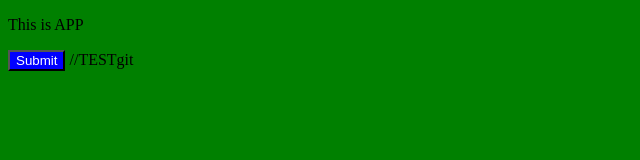
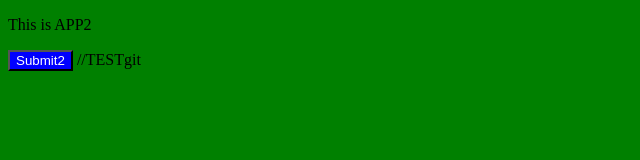
Before and after one commit to dohungcuongth-glitch/firs-ttest, a plain HTML site: page index.html in a window 1280 px wide. Shown: the full height of the page, 0-640 px from the left. Drawn offline with Linux system fonts and the light colour scheme.

Commit message:
update index file2

```diff
--- a/index.html
+++ b/index.html
@@ -10,9 +10,9 @@
 </head>
 <body>
 
-    <p>This is APP</p>
+    <p>This is APP2 </p>
 
-    <button type="button">Submit</button>
+    <button type="button">Submit2 </button>
 
 </body>
 </html>
```
